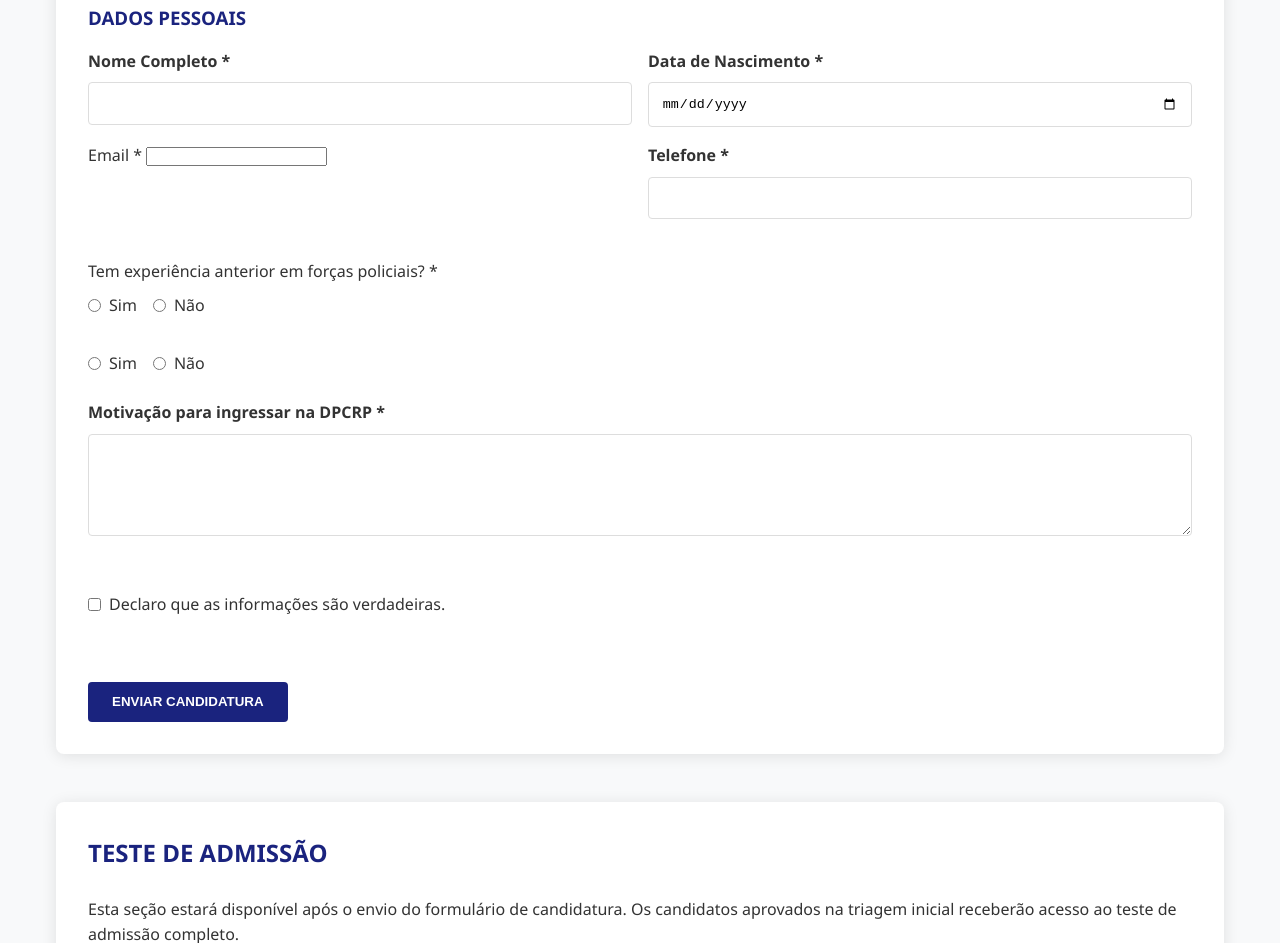
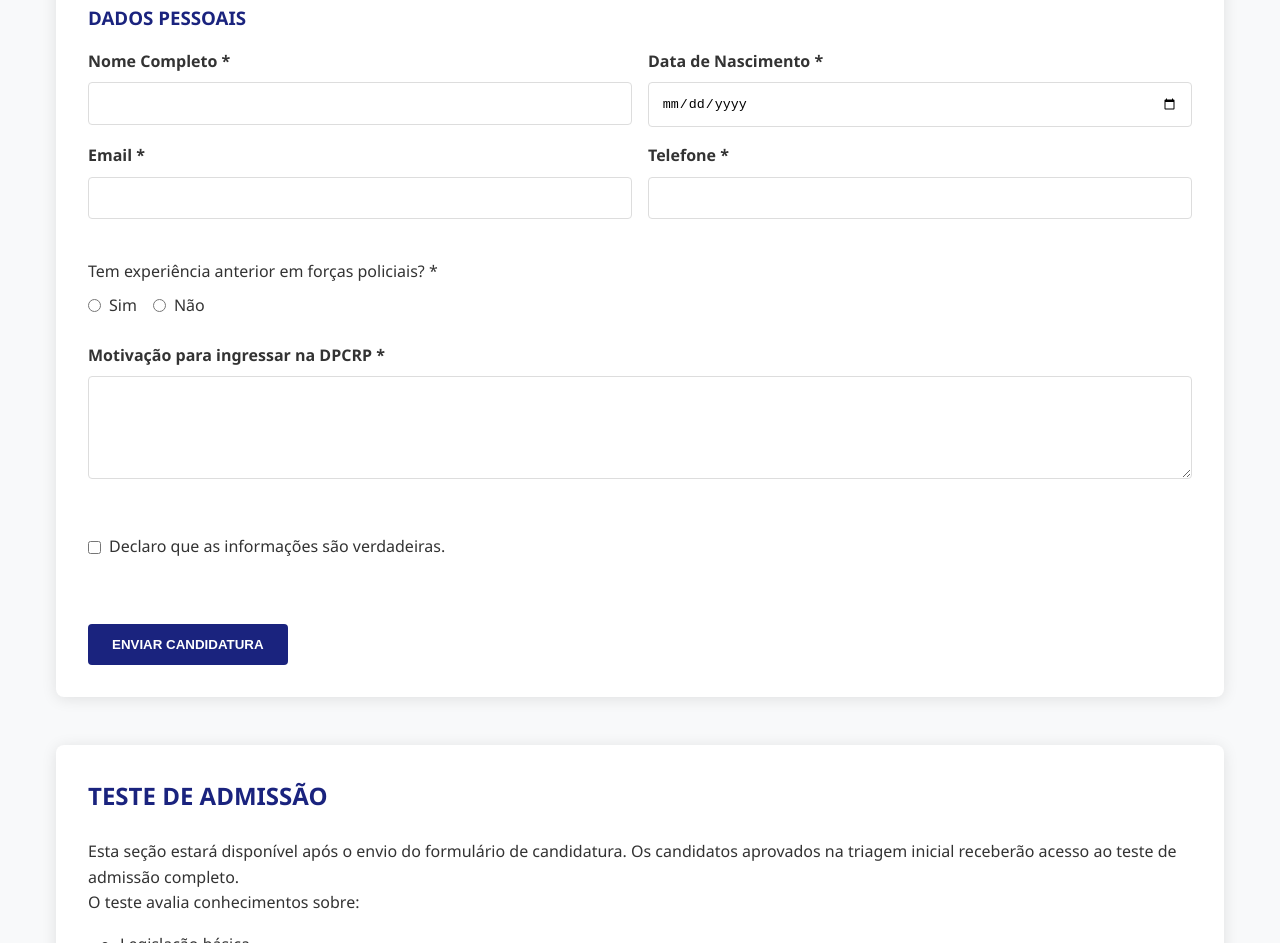
Before and after one commit to CrystalRoleplay25/portal-CrystalRP-LSPD, a plain HTML site: page index.html in a window 1280 px wide. Shown: the part 1974-2917 px from the top of the page. Drawn offline with nearby package versions, Linux system fonts and the light colour scheme.

Commit message:
index.html

```diff
--- a/index.html
+++ b/index.html
@@ -376,8 +376,8 @@
 
                  <div style="display: grid; grid-template-columns: repeat(auto-fit, minmax(300px, 1fr)); gap: 1rem;">
     <div>
-        <label for="email">Email *</label>
-        <input type="email" id="email" name="email" required style="...">
+        <label for="email" style="display: block; margin-bottom: 0.5rem; font-weight: bold;">Email *</label>
+        <input type="tel" id="email" name="email" style="width: 100%; padding: 0.8rem; border: 1px solid #ddd; border-radius: 4px;" required>
     </div>
                         <div>
                             <label for="telefone" style="display: block; margin-bottom: 0.5rem; font-weight: bold;">Telefone *</label>
@@ -396,14 +396,6 @@
             <input type="radio" name="experiencia" value="nao"> Não
         </label>
     </div>
-</div>
-      <div style="display: flex; gap: 1rem; margin-top: 0.5rem;">
-  <label style="display: flex; align-items: center; gap: 0.5rem;">
-    <input type="radio" name="experiencia" value="Sim" required> Sim
-  </label>
-  <label style="display: flex; align-items: center; gap: 0.5rem;">
-    <input type="radio" name="experiencia" value="Não"> Não
-  </label>
 </div>
                     <div>
                         <label for="motivacao" style="display: block; margin-bottom: 0.5rem; font-weight: bold;">Motivação para ingressar na DPCRP *</label>
```
